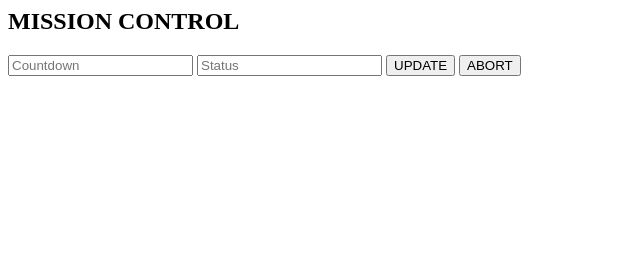
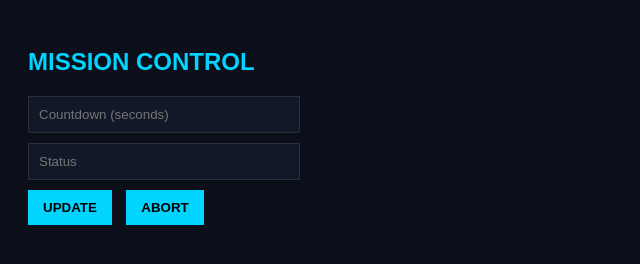
Before and after one commit to SISTEMtnt/ISA-control-V5, an Electron app: page panel/index.html in a window 1280 px wide. Shown: the whole page, without its empty margins (0-640 px from the left). Drawn offline with Linux system fonts and the light colour scheme.

Commit message:
Update index.html

```diff
--- a/panel/index.html
+++ b/panel/index.html
@@ -1,24 +1,85 @@
+<!DOCTYPE html>
+<html>
+<head>
+<meta charset="UTF-8">
+<title>Mission Control Panel</title>
+
+<style>
+body {
+  font-family: Arial, sans-serif;
+  background: #0b0f1a;
+  color: white;
+  padding: 20px;
+}
+
+h2 {
+  color: #00d4ff;
+}
+
+input {
+  display: block;
+  margin: 10px 0;
+  padding: 10px;
+  width: 250px;
+  background: #111827;
+  border: 1px solid #2a2f3a;
+  color: white;
+}
+
+button {
+  margin-right: 10px;
+  padding: 10px 15px;
+  cursor: pointer;
+  background: #00d4ff;
+  border: none;
+  color: black;
+  font-weight: bold;
+}
+
+button:last-child {
+  background: #ff3b3b;
+  color: white;
+}
+</style>
+</head>
+
+<body>
+
 <h2>MISSION CONTROL</h2>
 
-<input id="time" placeholder="Countdown">
+<input id="time" type="number" placeholder="Countdown (seconds)">
 <input id="status" placeholder="Status">
 
 <button onclick="update()">UPDATE</button>
-<button onclick="abort()">ABORT</button>
+<button onclick="abortMission()">ABORT</button>
 
 <script>
-function update(){
-  fetch("http://localhost:3000/update", {
-    method:"POST",
-    headers:{ "Content-Type":"application/json" },
+const API_URL =
+  location.hostname === "localhost"
+    ? "http://localhost:3000"
+    : "https://YOUR-RENDER-URL.onrender.com";
+
+/* ================= UPDATE ================= */
+
+function update() {
+  fetch(`${API_URL}/update`, {
+    method: "POST",
+    headers: { "Content-Type": "application/json" },
     body: JSON.stringify({
-      time:Number(document.getElementById("time").value),
-      status:document.getElementById("status").value
+      time: Number(document.getElementById("time").value),
+      status: document.getElementById("status").value
     })
   });
 }
 
-function abort(){
-  fetch("http://localhost:3000/abort", { method:"POST" });
+/* ================= ABORT ================= */
+
+function abortMission() {
+  fetch(`${API_URL}/abort`, {
+    method: "POST"
+  });
 }
 </script>
+
+</body>
+</html>
```
